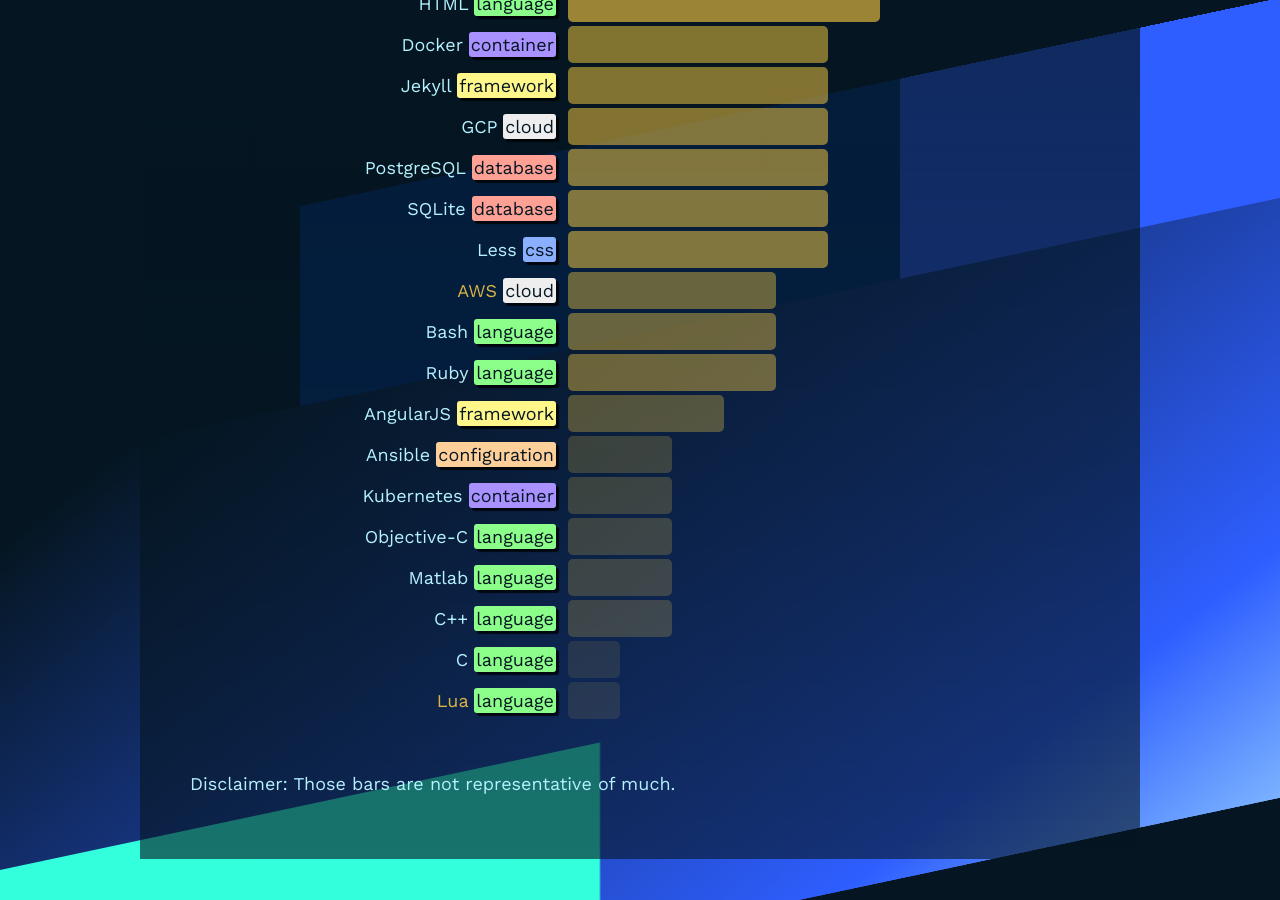
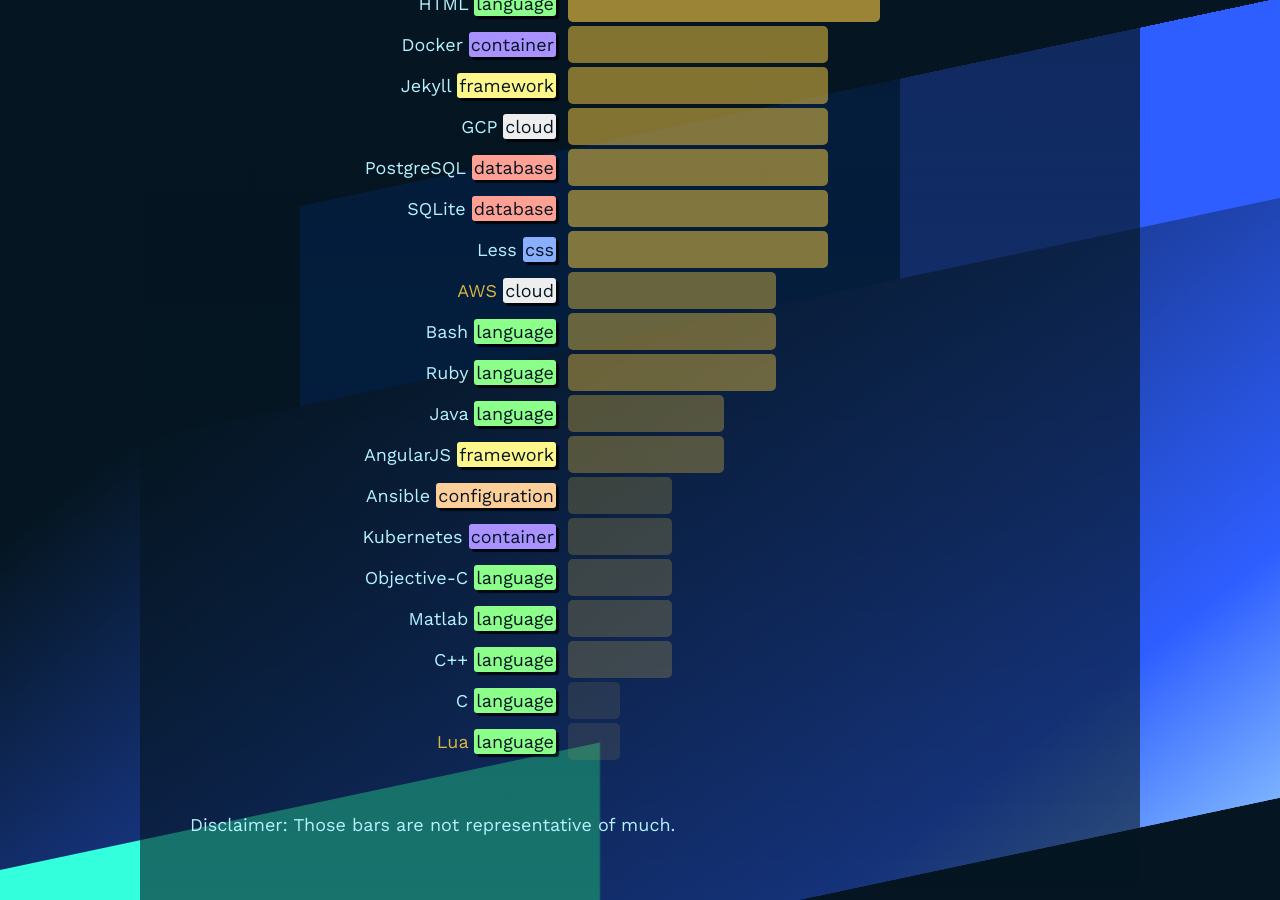
Before and after one commit to FleaRex/PersonalBlog, a Jekyll site: the page built from aboutMe.html, in a window 1280 px wide and 900 px high, scrolled down 1294 px. Built offline with Jekyll 4.4.1, drawn with Linux system fonts in a browser that asks for light colours.

Commit message:
Update tried.yml

```diff
--- a/_data/tried.yml
+++ b/_data/tried.yml
@@ -128,3 +128,7 @@
   confidence: 7
   tags:
     - configuration
+- name: Java
+  confidence: 3
+  tags:
+    - language
```
